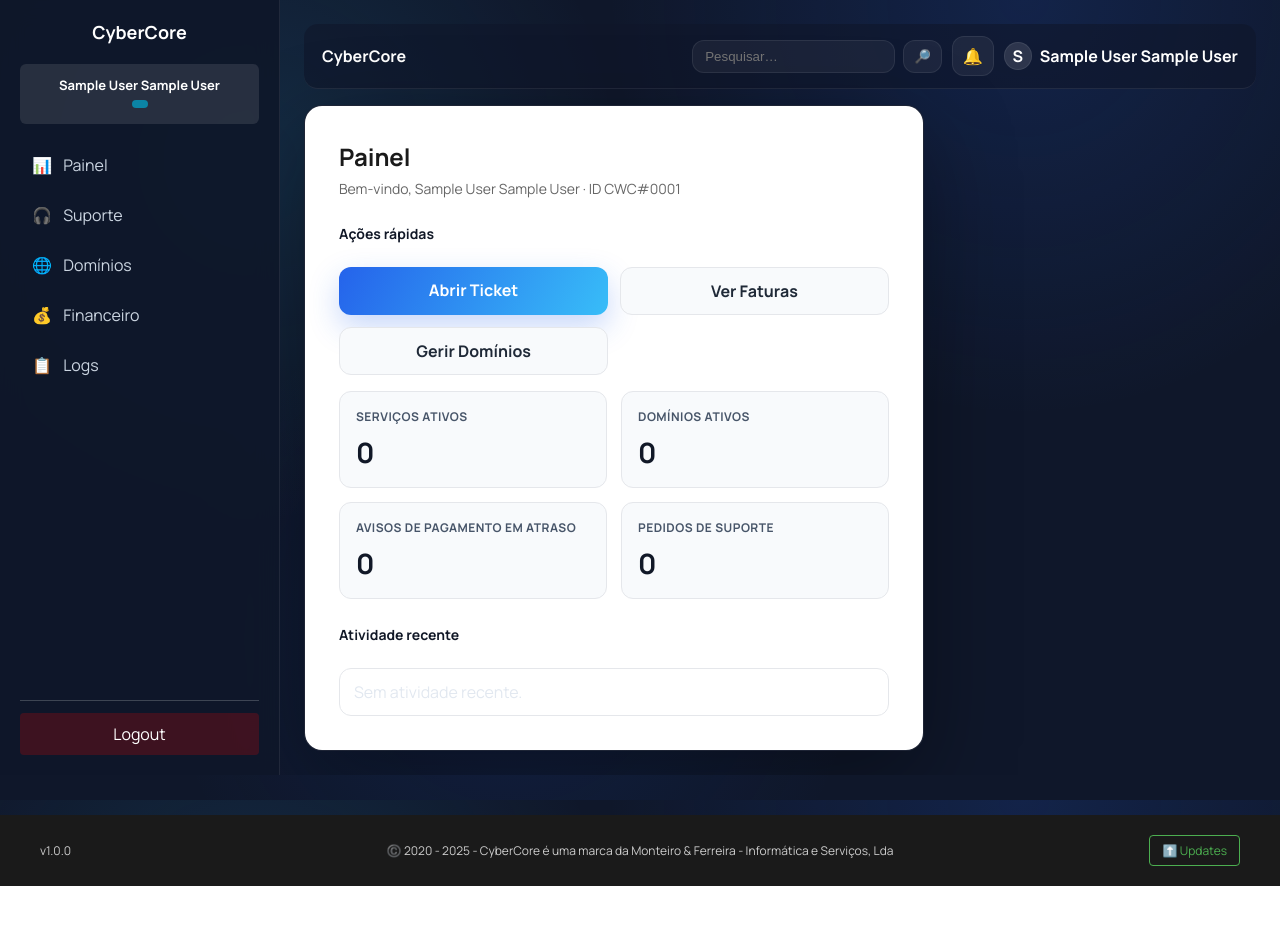
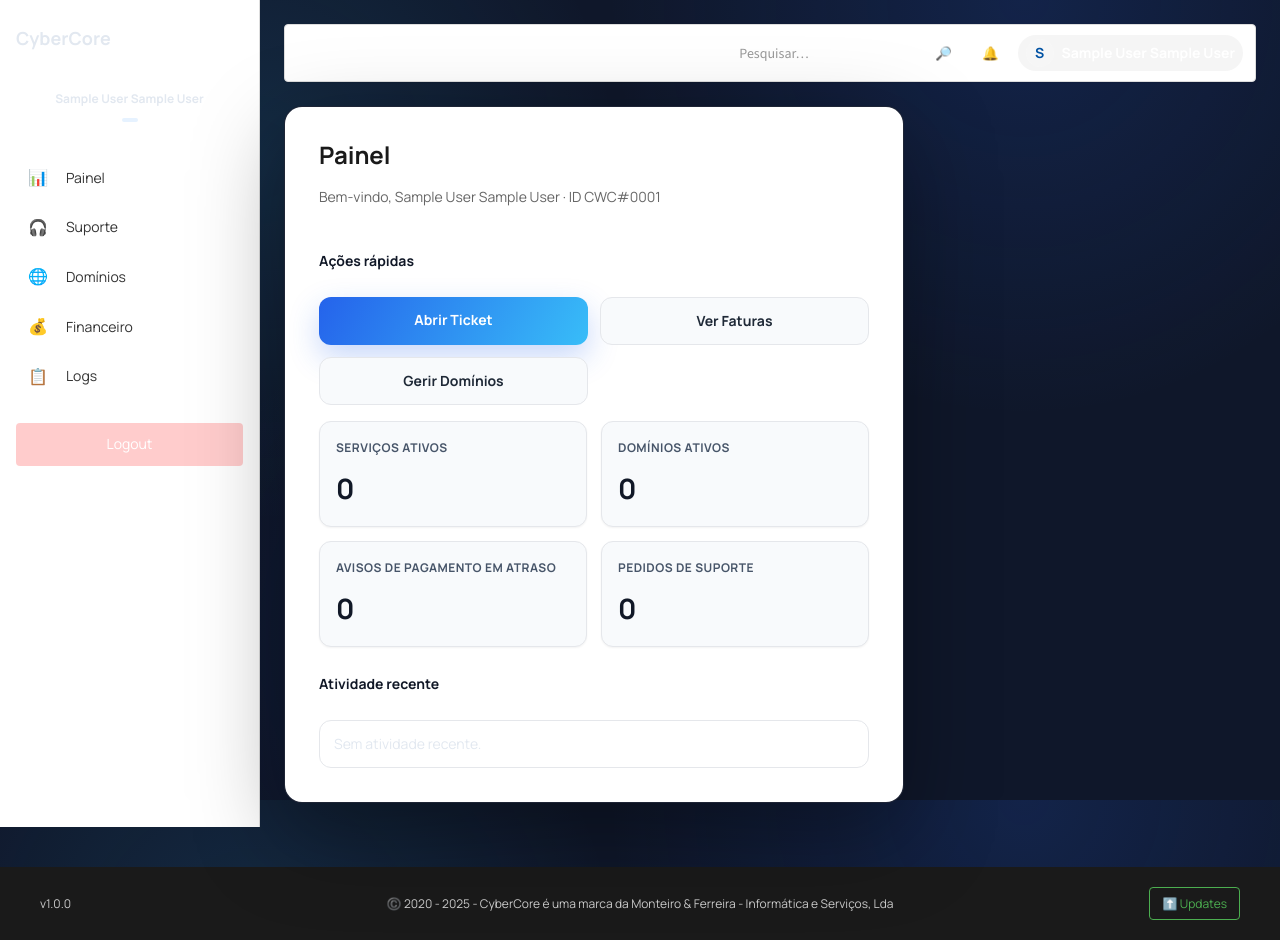
Before and after one commit to vascoferreira2001/cybercore, a PHP site: page /cybercore/dashboard.php in a window 1280 px wide. Before the commit the page ends 886 px from the top, so only its background shows below. Run offline with PHP 8.4, Linux system fonts and the light colour scheme; the visitor is signed in with stand-in values (Sample User, id 1); data comes from the database, SQL or seed files in the repository; data that the repository does not hold is empty; some libraries are stand-ins or nearby versions.

Commit message:
Melhoramento no Dashboard

```diff
--- a/admin/dashboard.php
+++ b/admin/dashboard.php
@@ -63,6 +63,7 @@ if (canAccessResource($pdo, $user, 'expenses', 'view')) {
 }
 
 ?>
+<?php define('DASHBOARD_LAYOUT', true); ?>
 <?php include __DIR__ . '/../inc/header.php'; ?>
 
 <div class="shell single">
--- a/assets/css/design-system.css
+++ b/assets/css/design-system.css
@@ -456,3 +456,195 @@ tbody tr:hover {
     font-size: var(--font-size-xl);
   }
 }
+
+/* Modern Dashboard Layout */
+body.dashboard {
+  background-color: #f7f8fb;
+}
+
+.dashboard-app {
+  display: grid;
+  grid-template-columns: 260px 1fr;
+  min-height: 100vh;
+}
+
+.dashboard-sidebar {
+  background: #ffffff;
+  border-right: 1px solid var(--color-neutral-lighter);
+  padding: var(--spacing-lg) var(--spacing-md);
+}
+.dashboard-sidebar .brand {
+  font-weight: var(--font-weight-bold);
+  font-size: var(--font-size-xl);
+  margin-bottom: var(--spacing-lg);
+}
+.dashboard-sidebar .user-info {
+  font-size: var(--font-size-sm);
+  margin-bottom: var(--spacing-md);
+}
+.dashboard-sidebar .badge {
+  display: inline-block;
+  padding: 2px 8px;
+  border-radius: var(--radius-full);
+  background: var(--color-primary-light);
+  color: var(--color-primary-darker);
+  font-size: var(--font-size-xs);
+}
+.dashboard-sidebar .sidebar-nav {
+  display: flex;
+  flex-direction: column;
+  gap: 4px;
+}
+.dashboard-sidebar .nav-item,
+.dashboard-sidebar .nav-item-sub {
+  display: flex;
+  align-items: center;
+  gap: 10px;
+  padding: 10px 12px;
+  border-radius: var(--radius-md);
+  color: var(--color-neutral-dark);
+}
+.dashboard-sidebar .nav-item:hover,
+.dashboard-sidebar .nav-item-sub:hover {
+  background: var(--color-primary-light);
+  color: var(--color-primary-darker);
+}
+.dashboard-sidebar .nav-group .submenu {
+  margin-left: 10px;
+  margin-top: 4px;
+  display: none;
+}
+.dashboard-sidebar .nav-group.open .submenu { display: block; }
+.dashboard-sidebar .logout { margin-top: var(--spacing-lg); }
+
+.dashboard-content {
+  padding: var(--spacing-lg);
+}
+
+.dashboard-topbar {
+  display: flex;
+  align-items: center;
+  justify-content: space-between;
+  background: #ffffff;
+  border: 1px solid var(--color-neutral-lighter);
+  border-radius: var(--radius-md);
+  padding: 10px 12px;
+  box-shadow: var(--shadow-sm);
+  margin-bottom: var(--spacing-lg);
+}
+.dashboard-topbar .topbar-title {
+  font-weight: var(--font-weight-semibold);
+}
+.dashboard-topbar .topbar-right { display: flex; align-items: center; gap: 8px; }
+.topbar-search { display: flex; align-items: center; gap: 6px; }
+.topbar-search input {
+  height: 34px;
+  border: 1px solid var(--color-neutral-lighter);
+  border-radius: var(--radius-md);
+  padding: 0 10px;
+}
+.icon-btn {
+  display: inline-flex;
+  align-items: center;
+  justify-content: center;
+  height: 34px;
+  padding: 0 10px;
+  border: 1px solid var(--color-neutral-lighter);
+  border-radius: var(--radius-md);
+  background: #ffffff;
+  cursor: pointer;
+}
+.icon-btn .badge {
+  margin-left: 6px;
+  background: var(--color-danger);
+  color: #fff;
+  font-size: var(--font-size-xs);
+  border-radius: var(--radius-full);
+  padding: 2px 6px;
+}
+.user-chip {
+  display: inline-flex;
+  align-items: center;
+  gap: 8px;
+  padding: 4px 8px;
+  border-radius: var(--radius-full);
+  background: var(--color-neutral-lightest);
+}
+.user-chip .avatar {
+  width: 26px;
+  height: 26px;
+  border-radius: 50%;
+  background: var(--color-primary-light);
+  color: var(--color-primary-darker);
+  display: grid;
+  place-items: center;
+  font-weight: var(--font-weight-bold);
+}
+
+/* Dashboard Content Components */
+.section-title {
+  font-size: var(--font-size-sm);
+  font-weight: var(--font-weight-semibold);
+  color: var(--color-neutral-dark);
+  margin: var(--spacing-md) 0 var(--spacing-sm);
+}
+
+.actions {
+  display: grid;
+  grid-template-columns: repeat(auto-fit, minmax(180px, 1fr));
+  gap: var(--spacing-md);
+}
+.action-btn {
+  display: block;
+  padding: 12px;
+  border-radius: var(--radius-md);
+  text-align: center;
+  font-weight: var(--font-weight-semibold);
+  border: 1px solid var(--color-neutral-lighter);
+  background: #ffffff;
+  color: var(--color-neutral-dark);
+}
+.action-btn.primary {
+  background: linear-gradient(120deg, var(--color-primary), #38bdf8);
+  color: #fff;
+  border: none;
+}
+
+.metrics-grid {
+  display: grid;
+  grid-template-columns: repeat(auto-fit, minmax(220px, 1fr));
+  gap: var(--spacing-md);
+}
+.metric-card {
+  background: #ffffff;
+  border: 1px solid var(--color-neutral-lighter);
+  border-radius: var(--radius-md);
+  padding: var(--spacing-md);
+  box-shadow: var(--shadow-sm);
+}
+.metric-title {
+  font-size: var(--font-size-xs);
+  text-transform: uppercase;
+  letter-spacing: 0.04em;
+  color: var(--color-neutral-medium);
+  margin-bottom: var(--spacing-xs);
+  font-weight: var(--font-weight-semibold);
+}
+.metric-value {
+  font-size: 28px;
+  font-weight: var(--font-weight-bold);
+  color: var(--color-neutral-darkest);
+}
+
+.activity-list { display: grid; gap: var(--spacing-sm); }
+.activity-item {
+  display: flex;
+  align-items: center;
+  justify-content: space-between;
+  gap: var(--spacing-sm);
+  padding: 12px 14px;
+  border: 1px solid var(--color-neutral-lighter);
+  border-radius: var(--radius-md);
+  background: #ffffff;
+}
+.activity-item .meta { color: var(--color-neutral-medium); font-size: var(--font-size-sm); }
--- a/dashboard.php
+++ b/dashboard.php
@@ -81,6 +81,7 @@ try {
 }
 
 ?>
+<?php define('DASHBOARD_LAYOUT', true); ?>
 <?php include __DIR__ . '/inc/header.php'; ?>
 
 <div class="shell single">
--- a/inc/footer.php
+++ b/inc/footer.php
@@ -1,5 +1,7 @@
+<?php if (defined('DASHBOARD_LAYOUT') && DASHBOARD_LAYOUT === true): ?>
   </main>
 </div>
+<?php endif; ?>
 <script src="<?php echo (strpos($_SERVER['REQUEST_URI'], '/admin/') !== false) ? '../' : ''; ?>assets/js/app.js"></script>
 
 <?php
--- a/inc/header.php
+++ b/inc/header.php
@@ -47,14 +47,17 @@ try {
   <link rel="stylesheet" href="<?php echo (strpos($_SERVER['REQUEST_URI'], '/admin/') !== false) ? '../assets/css/style.css' : 'assets/css/style.css'; ?>">
   <?php $base = (strpos($_SERVER['REQUEST_URI'], '/admin/') !== false) ? '../' : ''; ?>
   <link href="https://fonts.googleapis.com/css2?family=Manrope:wght@400;500;600;700&display=swap" rel="stylesheet">
+  <link rel="stylesheet" href="<?php echo $base; ?>assets/css/design-system.css">
   <link rel="stylesheet" href="<?php echo $base; ?>assets/css/auth-modern.css">
   <?php if ($faviconPath && file_exists($faviconPath)): ?>
     <link rel="icon" type="image/png" href="<?php echo htmlspecialchars($faviconUrl); ?>?v=<?php echo time(); ?>">
   <?php endif; ?>
 </head>
-<body class="dashboard">
-<div class="app">
-  <aside class="sidebar">
+<?php $useDashboard = (defined('DASHBOARD_LAYOUT') && DASHBOARD_LAYOUT === true); ?>
+<body class="<?php echo $useDashboard ? 'dashboard' : ''; ?>">
+<?php if ($useDashboard): ?>
+<div class="dashboard-app">
+  <aside class="dashboard-sidebar">
     <div class="brand">
       <?php if ($siteLogoPath && file_exists($siteLogoPath)): ?>
         <img src="<?php echo htmlspecialchars($siteLogoUrl); ?>?v=<?php echo time(); ?>" alt="Logo" style="max-width:150px;height:auto">
@@ -189,7 +192,7 @@ try {
     </nav>
     <div class="logout"><a href="/logout.php">Logout</a></div>
   </aside>
-  <main class="content">
+  <main class="dashboard-content">
     <?php
       // Notificações simples (contagem por papel)
       $notifCount = 0;
@@ -217,26 +220,30 @@ try {
         }
       } catch (Throwable $e) { $notifCount = 0; }
     ?>
-    <div class="topbar">
+    <div class="dashboard-topbar">
       <div class="topbar-left">
         <span class="topbar-title">CyberCore</span>
       </div>
       <div class="topbar-right">
-        <form class="topbar-search" action="search.php" method="get">
+        <form class="topbar-search" action="/search.php" method="get">
           <input type="text" name="q" placeholder="Pesquisar…">
           <button type="submit" class="icon-btn" aria-label="Pesquisar">🔎</button>
         </form>
-        <div class="icon-btn bell" title="Notificações">
+        <button class="icon-btn bell" title="Notificações" type="button">
           🔔
           <?php if ($notifCount > 0): ?>
             <span class="badge"><?php echo (int)$notifCount; ?></span>
           <?php endif; ?>
-        </div>
+        </button>
         <?php if ($cu): ?>
           <div class="user-chip">
             <span class="avatar"><?php echo strtoupper(substr($cu['first_name'],0,1)); ?></span>
-            <span class="name"><?php echo htmlspecialchars($cu['first_name'].' '.$cu['last_name']); ?></span>
+            <span class="name"><?php
+              $displayName = !empty($cu['company_name']) ? $cu['company_name'] : ($cu['first_name'].' '.$cu['last_name']);
+              echo htmlspecialchars($displayName);
+            ?></span>
           </div>
         <?php endif; ?>
       </div>
     </div>
+<?php endif; ?>
```
Also changed, not shown: docs/DASHBOARD_DESIGN.md (added, +56 -0 lines), search.php (added, +51 -0 lines).
